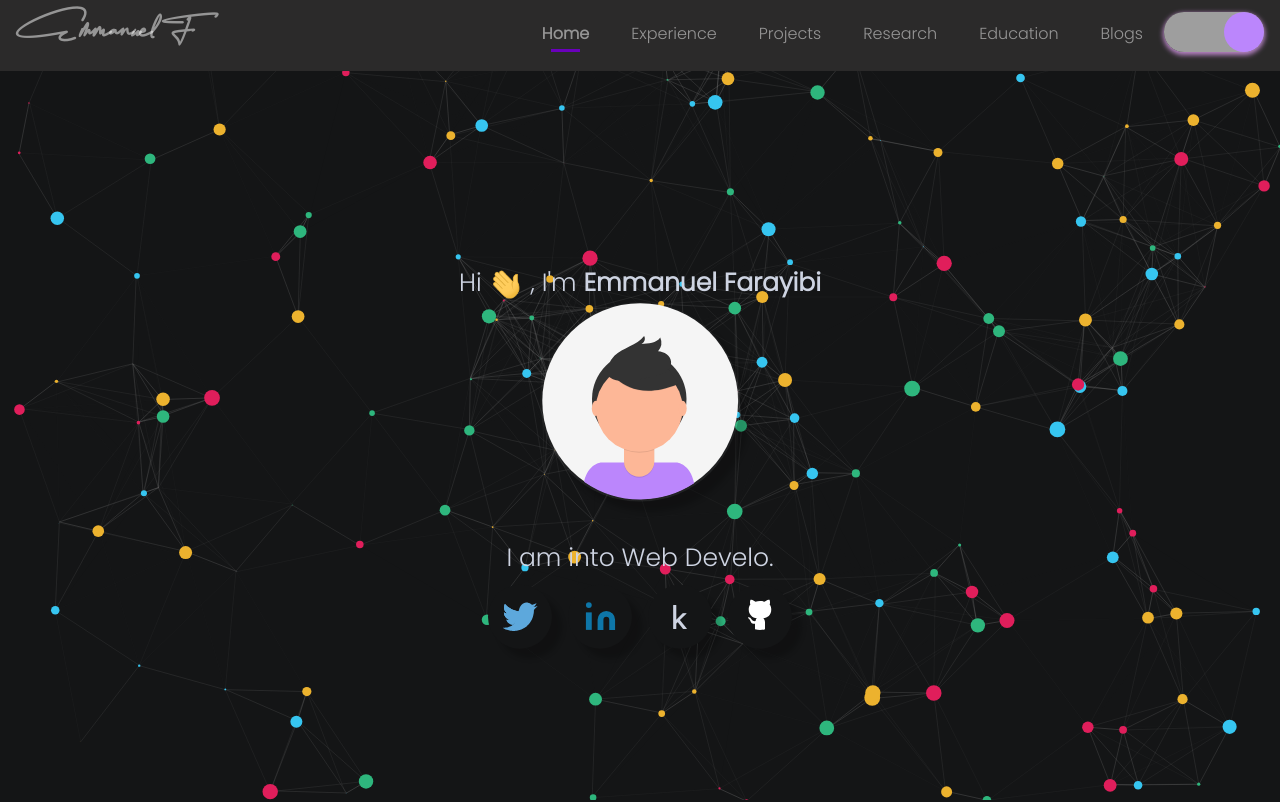
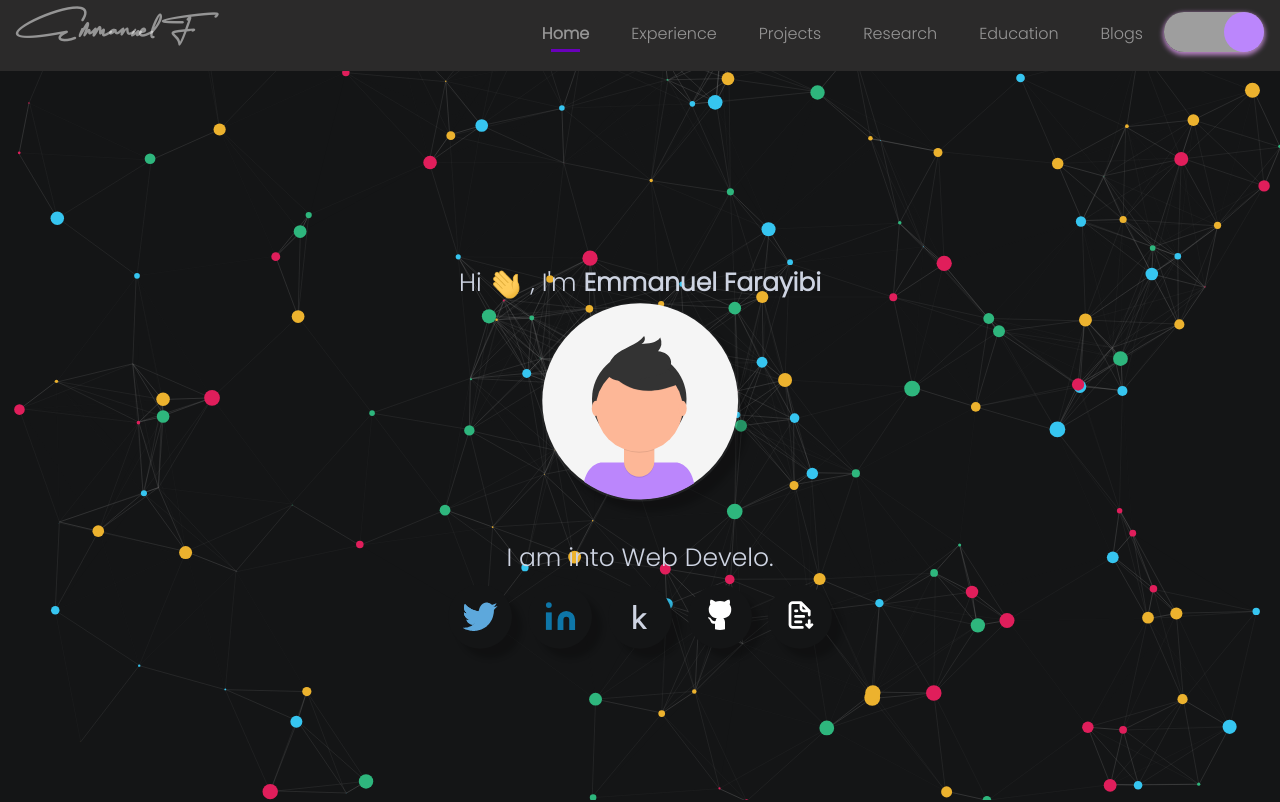
Before and after one commit to courierofcode/courierofcode.github.io, a plain HTML site: page index.html in a window 1280 px wide. Shown: the top 802 px of the page. Drawn offline with nearby package versions, Linux system fonts and the light colour scheme; grey boxes are pictures that could not be loaded; animation ran at ten frames a second; some icons are missing; files whose address does not match are found by name.

Commit message:
resume icon implemented

```diff
--- a/assets/css/home.css
+++ b/assets/css/home.css
@@ -403,6 +403,15 @@ html[light-mode="dark"] .github-icon{
         y:0.5px;
     }
   }
+  /*
+  --------------------------
+     RESUME MICROANIMATION
+  --------------------------
+  */
+  html[light-mode="dark"] .resume-icon{
+    fill: #ffff;
+  }
+
 
   @keyframes yellow-animation{
     0%{
--- a/index.html
+++ b/index.html
@@ -147,7 +147,6 @@
                             <i class="fab fa-kaggle"></i>
                         </a>
 
-                        </a>
                         <a class="socialicon github" href="https://github.com/courierofcode" target="_blank" rel="author">
                             <!-- SVG code for Github icon -->
                             <svg class="github-icon" width="45px" height="45px" viewBox="0 0 300 300">
@@ -161,11 +160,18 @@
                                                             c6,5.1,10.8,11.5,13.8,18.8c2.9,7.4,7.7,24.1,41.5,17.8" />
                             </svg>
                         </a>
-                        <!-- Resume Download icon-->
-                        <!--
-                        <a class="socialicon resume" href="/assets/docs/john_doe.pdf" title="" download>
+
+                        <a class="socialicon resume" href="/assets/docs/Farayibi,Emmanuel.pdf" target="_blank" download rel="author">
+                            <!-- SVG code for Resume icon -->
+                            <svg class="resume-icon" xmlns="http://www.w3.org/2000/svg" width="55px" height="55px" viewBox="-12 -10 40 40">
+                                <path d="M8,8a1,1,0,0,0,0,2H9A1,1,0,0,0,9,8Zm5,12H6a1,1,0,0,1-1-1V5A1,1,0,0,1,6,4h5V7a3,3,0,0,0,3,3h3v2a1,1,0,0,0,2,0V9s0
+                                ,0,0-.06a1.31,1.31,0,0,0-.06-.27l0-.09a1.07,1.07,0,0,0-.19-.28h0l-6-6h0a1.07,1.07,0,0,0-.28-.19.29.29,0,0,0-.1,0A1.1,1.1,
+                                0,0,0,12.06,2H6A3,3,0,0,0,3,5V19a3,3,0,0,0,3,3h7a1,1,0,0,0,0-2ZM13,5.41,15.59,8H14a1,1,0,0,1-1-1ZM14,12H8a1,1,0,0,0,0,2h6a1,
+                                1,0,0,0,0-2Zm6.71,6.29a1,1,0,0,0-1.42,0l-.29.3V16a1,1,0,0,0-2,0v2.59l-.29-.3a1,1,0,0,0-1.42,1.42l2,2a1,1,0,0,0,.33.21.94.94,
+                                0,0,0,.76,0,1,1,0,0,0,.33-.21l2-2A1,1,0,0,0,20.71,18.29ZM12,18a1,1,0,0,0,0-2H8a1,1,0,0,0,0,2Z"/>
+                            </svg>
                         </a>
-                        -->
+
                     </div>
                 </div>
             </div>
```
Also changed, not shown: 2 other files.
